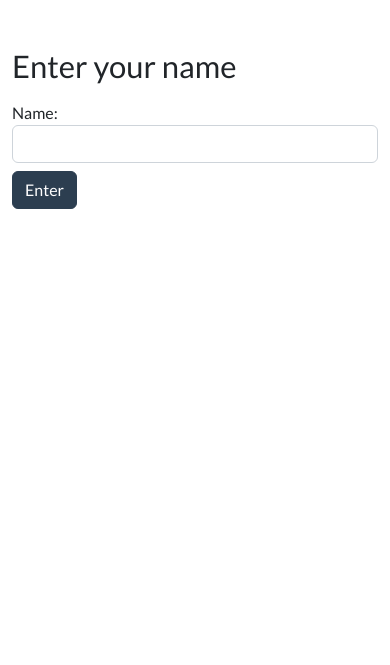
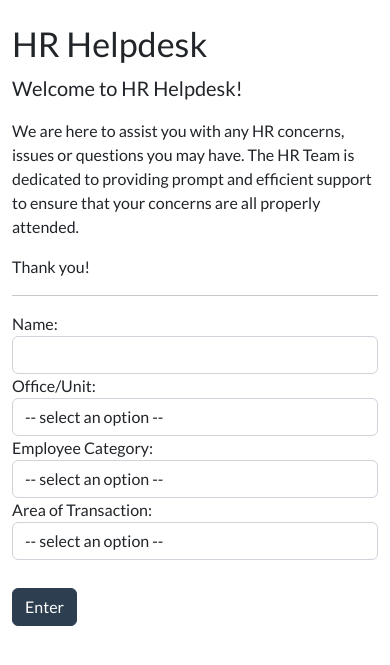
Before and after one commit to erisreyes/queuing, a PHP site: page / in a window 390 px wide. Shown: the top 665 px of the page. Run offline with PHP 8.4, Linux system fonts and the light colour scheme; tables that the repository leaves empty or names only in its code hold one stand-in row (values such as "Sample post").

Commit message:
fix save_transaction.php

```diff
--- /dev/null
+++ b/functions.php
@@ -0,0 +1,46 @@
+<?php
+require_once 'config.php'; // Include the database configuration if it's not already included
+
+function getUnits($conn) {
+    $sql = "SELECT id, unit FROM unit";
+    $result = $conn->query($sql);
+    $units = array();
+
+    if ($result->num_rows > 0) {
+        while($row = $result->fetch_assoc()) {
+            $units[] = $row;
+        }
+    }
+
+    return $units;
+}
+
+function getEmployeeCategories($conn) {
+    $sql = "SELECT * FROM emp_category";
+    $result = $conn->query($sql);
+    $categories = array();
+
+    if ($result->num_rows > 0) {
+        while($row = $result->fetch_assoc()) {
+            $categories[] = $row;
+        }
+    }
+
+    return $categories;
+}
+
+function getTransactionAreas($conn) {
+    $sql = "SELECT * FROM transaction_area";
+    $result = $conn->query($sql);
+    $transaction_areas = array();
+
+    if ($result->num_rows > 0) {
+        while ($row = $result->fetch_assoc()) {
+            $transaction_areas[] = array('id' => $row['id'], 'name' => $row['name'], 'description' => $row['description']);
+        }
+    }
+
+    return $transaction_areas;
+}
+
+?>
--- a/index.php
+++ b/index.php
@@ -1,3 +1,13 @@
+<?php
+session_start();
+
+require_once 'functions.php';
+
+$units = getUnits($conn);
+$employee_categories = getEmployeeCategories($conn);
+$transaction_areas = getTransactionAreas($conn);
+?>
+
 <!DOCTYPE html>
 <html lang="en">
 <head>
@@ -9,25 +19,90 @@
 </head>
 <body>
     <div class="container">
-        <h1 class="mt-5">Enter your name</h1>
-        <form action="index.php" method="post" class="mt-3">
+        <div class="jumbotron mt-4">
+            <h1 class="display-4">HR Helpdesk</h1>
+            <p class="lead">Welcome to HR Helpdesk!</p>
+            <p>We are here to assist you with any HR concerns, issues or questions you may have. The HR Team is dedicated to providing prompt and efficient support to ensure that your concerns are all properly attended.</p>
+            <p>Thank you!</p>
+        </div>
+        <hr>
+        <form action="save_transaction.php" method="post" class="mt-3">
             <div class="form-group col-md-5">
                 <label for="name">Name:</label>
                 <input type="text" id="name" name="name" class="form-control" required>
             </div>
+
+            <div class="form-group col-md-5">
+                <label for="office_unit">Office/Unit:</label>
+                <select id="office_unit" name="office_unit" class="form-control" required>
+                    <option value="" disabled selected hidden>-- select an option --</option>
+                    <?php
+                    foreach ($units as $unit) {
+                        echo "<option value='{$unit['id']}'>{$unit['unit']}</option>";
+                    }
+                    ?>
+                </select>
+            </div>
+
+            <div class="form-group col-md-5">
+                <label for="emp_category">Employee Category:</label>
+                <select id="emp_category" name="emp_category" class="form-control" required>
+                    <option value="" disabled selected hidden>-- select an option --</option>
+                    <?php
+                    foreach ($employee_categories as $category) {
+                        echo "<option value='{$category['id']}'>{$category['name']}</option>";
+                    }
+                    ?>
+                </select>
+            </div>
+
+            <div class="form-group col-md-5">
+                <label for="area_transaction">Area of Transaction:</label>
+                <select id="area_transaction" name="area_transaction" class="form-control" onchange="addTextArea()" required>
+                    <option value="">-- select an option --</option>
+                    <?php
+                    foreach ($transaction_areas as $area) {
+                        echo "<option value='{$area['id']}' title='{$area['description']}'>{$area['name']}</option>";
+                    }
+                    ?>
+                </select>
+            </div>
+            <div id="textAreaContainer" class="col-md-4" style="margin-left: 20px; padding: 10px"></div>
+
             <button type="submit" class="btn btn-primary mt-2">Enter</button>
         </form>
         <?php
-        require_once 'queue.php';
-        require_once 'config.php';
-        if ($_SERVER['REQUEST_METHOD'] == 'POST') {
-            $queue = new Queue($conn);
-            $result = $queue->addToQueue($_POST['name']);
-            echo "<p class='mt-4'>Your name: {$result['name']}</p>";
+        if (isset($_SESSION['result'])) {
+            $result = $_SESSION['result'];
+            echo "<p class='mt-4'>Your name: {$result['employee_name']}</p>";
             echo "<p>Your unique number: {$result['unique_number']}</p>";
+
+            // Unset the session variable so it doesn't keep showing
+            unset($_SESSION['result']);
         }
         ?>
     </div>
+
+    <!-- JS -->
+    <script>
+        function addTextArea() {
+            var selectBox = document.getElementById('area_transaction');
+            var textAreaContainer = document.getElementById('textAreaContainer');
+
+            // if any option other than the default is selected
+            if(selectBox.value != "") {
+                var textArea = document.createElement('textarea');
+                textArea.className = "form-control";
+                textArea.name = "transaction_concern";
+                textArea.placeholder = "briefly state your concern...";
+                textArea.required = true; // add required attribute to textarea
+                textAreaContainer.innerHTML = '';
+                textAreaContainer.appendChild(textArea);
+            } else {
+                textAreaContainer.innerHTML = '';
+            }
+        }
+    </script>
 
     <!-- Bootstrap and jQuery JS -->
     <script src="https://code.jquery.com/jquery-3.6.0.min.js"></script>
--- a/queue.php
+++ b/queue.php
@@ -10,15 +10,15 @@ class Queue
         $this->conn = $conn;
     }
 
-    public function addToQueue($name)
+    public function addToQueue($employee_name, $unit_id, $emp_category, $transaction_area_id, $transaction_concern)
     {
-        $uniqueNumber = $this->generateUniqueNumber();
-        $status = 'waiting';
-        $sql = "INSERT INTO customers (name, unique_number, status) VALUES (?, ?, ?)";
+        $status = 'Pending';
+        $unique_number =  $this->generateUniqueNumber();
+        $sql = "INSERT INTO transaction (name, unit_id, emp_category_id, transaction_area_id, unique_number, status, concern) VALUES (?, ?, ?, ?, ?, ?, ?)";
         $stmt = $this->conn->prepare($sql);
-        $stmt->bind_param("sis", $name, $uniqueNumber, $status);
+        $stmt->bind_param("siiiiss", $employee_name, $unit_id, $emp_category, $transaction_area_id, $unique_number, $status, $transaction_concern);
         $stmt->execute();
-        return ['name' => $name, 'unique_number' => $uniqueNumber];
+        return ['employee_name' => $employee_name, 'unit_id' => $unit_id, 'emp_category' => $emp_category, 'transaction_area_id' => $transaction_area_id, 'unique_number' => $unique_number, 'status' => $status, 'concern' => $transaction_concern];
     }
 
     public function generateUniqueNumber()
@@ -26,20 +26,20 @@ class Queue
         return rand(1000, 9999);
     }
 
-    public function getNextCustomer()
+    public function getNexttransaction()
     {
-        $sql = "UPDATE customers SET status='served' WHERE id=(SELECT id FROM customers WHERE status='waiting' ORDER BY id LIMIT 1)";
+        $sql = "UPDATE transaction SET status='served' WHERE id=(SELECT id FROM transaction WHERE status='waiting' ORDER BY id LIMIT 1)";
         $this->conn->query($sql);
     }
 
-    public function getActiveCustomers()
+    public function getActiveTransactions()
     {
-        $sql = "SELECT name, unique_number, status FROM customers WHERE status='waiting'";
+        $sql = "SELECT name, unique_number, status FROM transaction WHERE status='Serving'";
         $result = $this->conn->query($sql);
-        $customers = [];
+        $transactions = [];
         while ($row = $result->fetch_assoc()) {
-            $customers[] = $row;
+            $transactions[] = $row;
         }
-        return $customers;
+        return $transactions;
     }
 }
```
Also changed, not shown: get_active_customers.php (deleted, +0 -9 lines), get_active_transactions.php (added, +16 -0 lines), save_transaction.php (added, +14 -0 lines).
